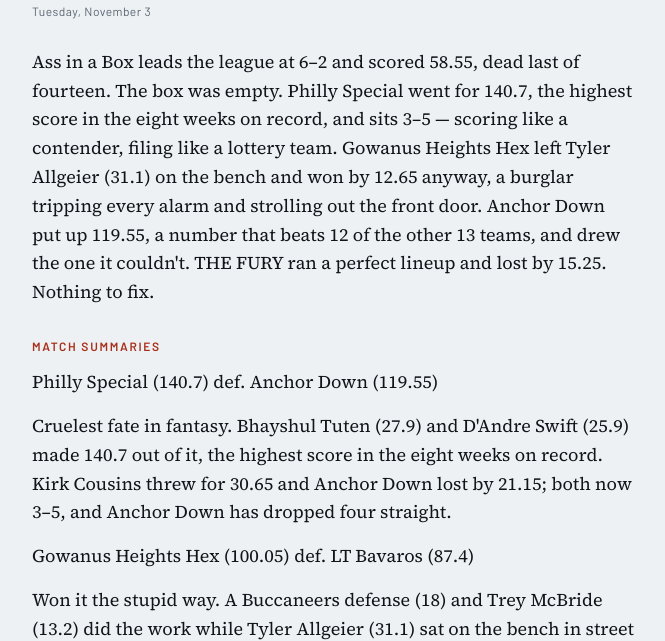
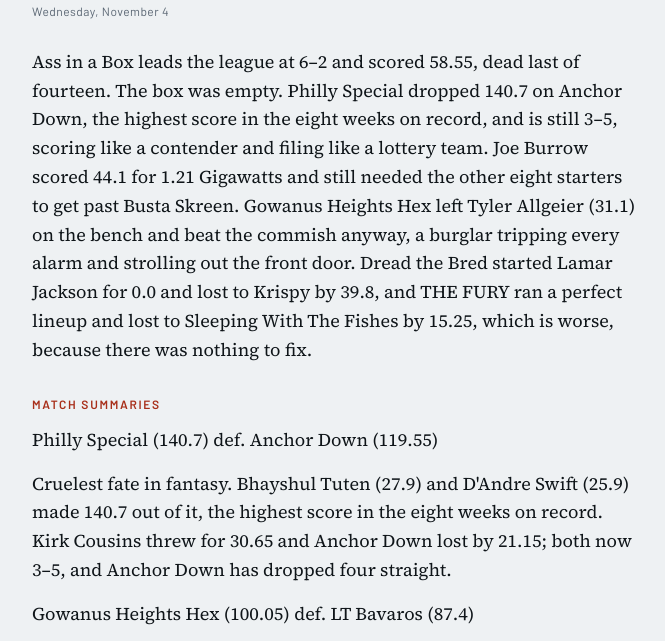
Before and after one commit to tfadp/fantasy-recap, a browser extension: page docs/drafts/yahoo-2026-wk08-db13cbd31b3f.html in a window 1280 px wide. Shown: the part 116-757 px from the top of the page, without its empty margins (306-971 px from the left). Drawn offline with nearby package versions, Linux system fonts and the light colour scheme.

Commit message:
Yahoo week 8: opener covers six games
Co-Authored-By: Claude Opus 5.5 <noreply@anthropic.com>

```diff
--- a/docs/drafts/yahoo-2026-wk08-db13cbd31b3f.html
+++ b/docs/drafts/yahoo-2026-wk08-db13cbd31b3f.html
@@ -129,9 +129,9 @@ footer{margin-top:22px;font-family:var(--data);font-size:11px;color:var(--dim);
 <body><div class="wrap"><header class="masthead">
 <div class="eyebrow">Bring It On Season 19 &middot; Week 8, 2026</div>
 <h1>Week 8 Recap - Bring It On</h1>
-<div class="dateline">Tuesday, November 3</div>
+<div class="dateline">Wednesday, November 4</div>
 </header>
-<div class="column"><p>Ass in a Box leads the league at 6–2 and scored 58.55, dead last of fourteen. The box was empty. Philly Special went for 140.7, the highest score in the eight weeks on record, and sits 3–5 — scoring like a contender, filing like a lottery team. Gowanus Heights Hex left Tyler Allgeier (31.1) on the bench and won by 12.65 anyway, a burglar tripping every alarm and strolling out the front door. Anchor Down put up 119.55, a number that beats 12 of the other 13 teams, and drew the one it couldn&#x27;t. THE FURY ran a perfect lineup and lost by 15.25. Nothing to fix.</p>
+<div class="column"><p>Ass in a Box leads the league at 6–2 and scored 58.55, dead last of fourteen. The box was empty. Philly Special dropped 140.7 on Anchor Down, the highest score in the eight weeks on record, and is still 3–5, scoring like a contender and filing like a lottery team. Joe Burrow scored 44.1 for 1.21 Gigawatts and still needed the other eight starters to get past Busta Skreen. Gowanus Heights Hex left Tyler Allgeier (31.1) on the bench and beat the commish anyway, a burglar tripping every alarm and strolling out the front door. Dread the Bred started Lamar Jackson for 0.0 and lost to Krispy by 39.8, and THE FURY ran a perfect lineup and lost to Sleeping With The Fishes by 15.25, which is worse, because there was nothing to fix.</p>
 <p class="section">Match Summaries</p>
 <p>Philly Special (140.7) def. Anchor Down (119.55)</p>
 <p>Cruelest fate in fantasy. Bhayshul Tuten (27.9) and D&#x27;Andre Swift (25.9) made 140.7 out of it, the highest score in the eight weeks on record. Kirk Cousins threw for 30.65 and Anchor Down lost by 21.15; both now 3–5, and Anchor Down has dropped four straight.</p>
```
Also changed, not shown: 1 other file.
